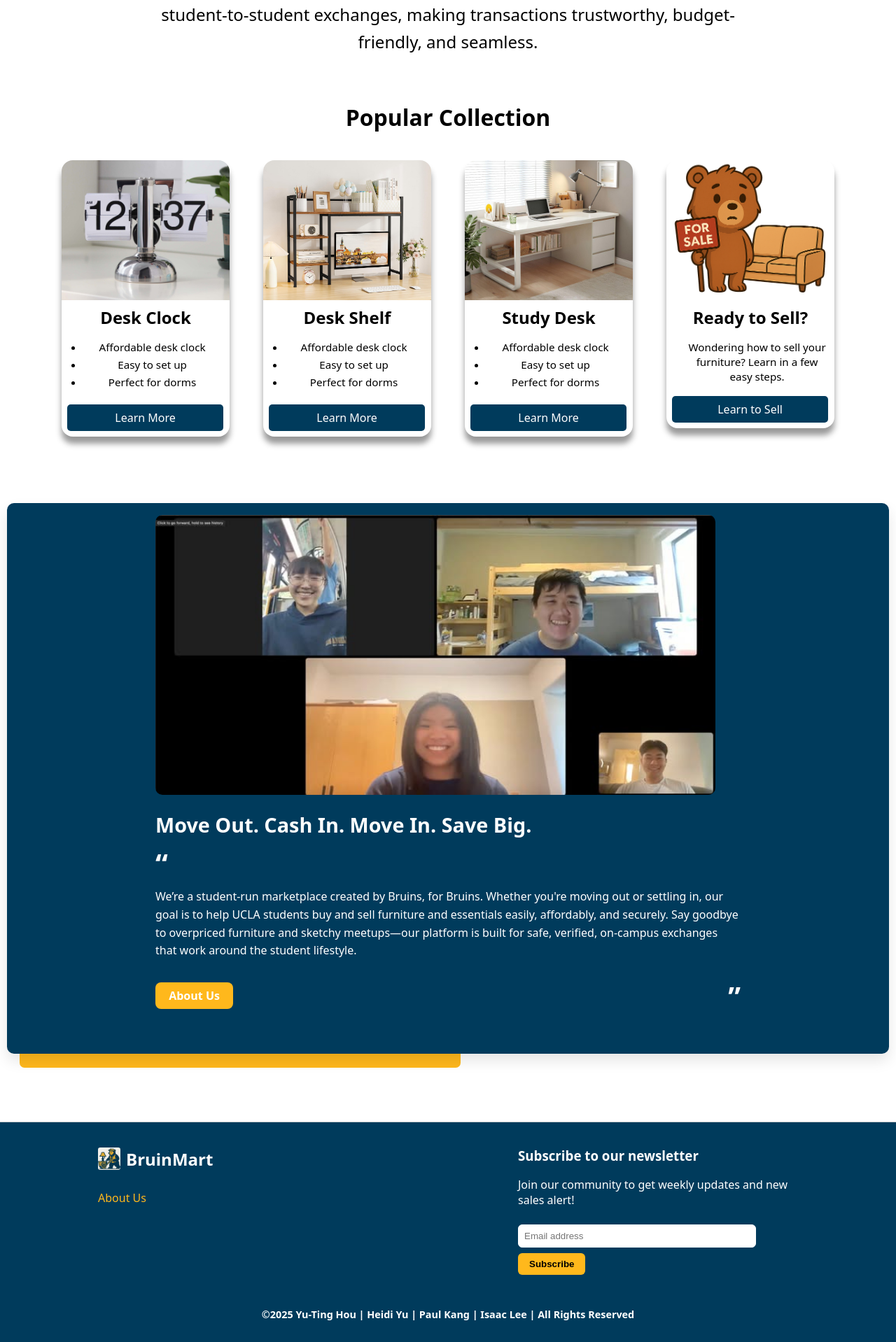
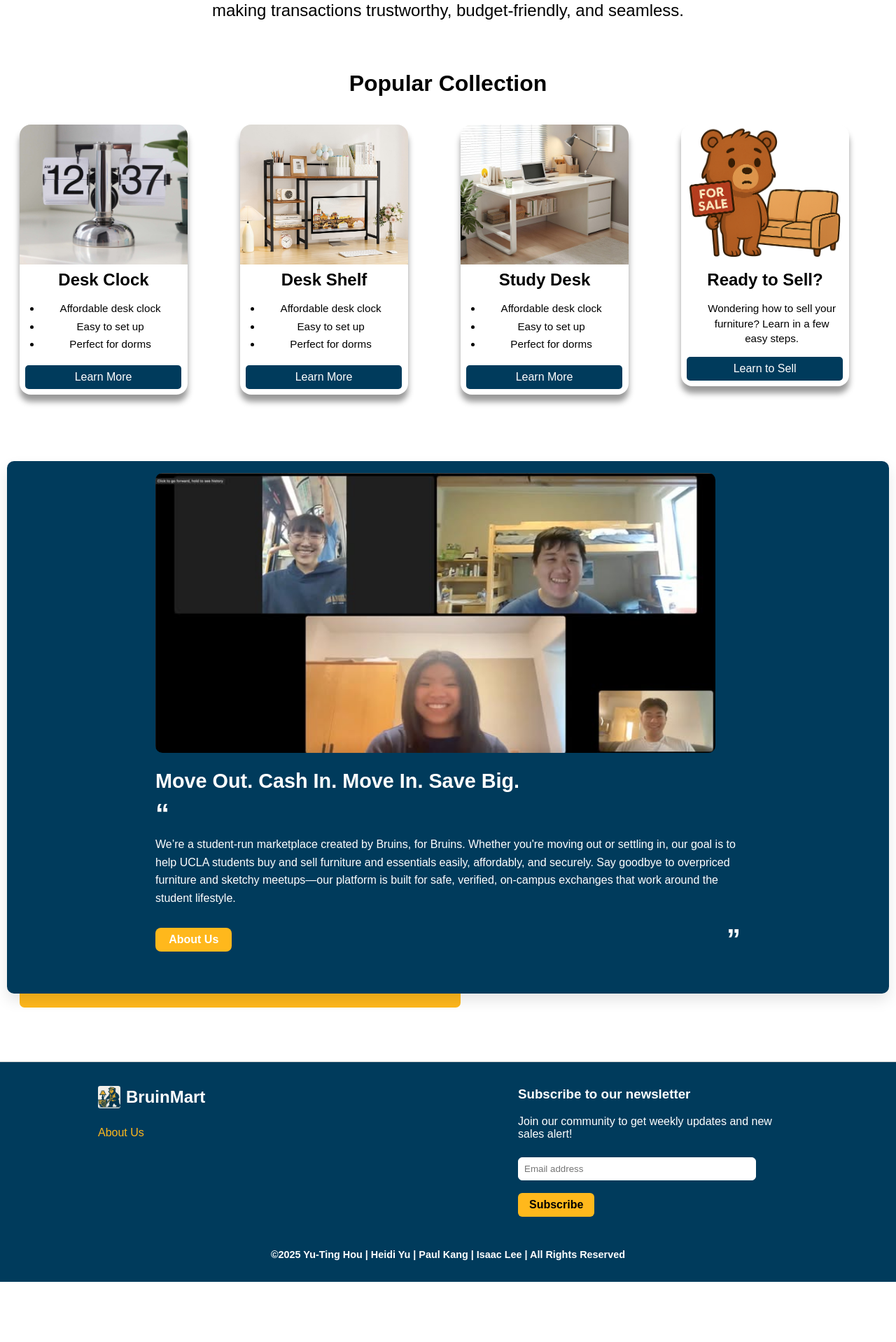
Before and after one commit to ythou00/BruinMart_Official, a React (Vite) app: page / in a window 1280 px wide. Shown: the part 931-2849 px from the top of the page at 70% size. After the commit the page ends 2763 px from the top, so only its background shows below. Built offline with nearby package versions, Linux system fonts and the light colour scheme; a web font is replaced by a local one.

Commit message:
added the styling from jsx to css page

```diff
--- a/src/component/searchPage.css
+++ b/src/component/searchPage.css
@@ -41,3 +41,116 @@
   .space-holder {
     margin-top: 2rem;
   }
+
+
+body {
+  margin: 0;
+  font-family: Arial, sans-serif;
+  background-color: white;
+  color: black;
+}
+
+.search-title {
+  text-align: center;
+  font-size: 2rem;
+  margin-bottom: 20px;
+}
+
+.filters {
+  display: flex;
+  justify-content: center;
+  gap: 20px;
+  margin-bottom: 30px;
+}
+
+.filters label {
+  margin-right: 8px;
+  font-weight: bold;
+}
+
+.filters select {
+  padding: 6px 10px;
+  font-size: 1rem;
+  border-radius: 4px;
+  border: 1px solid #ccc;
+}
+
+.card-grid {
+  display: grid;
+  grid-template-columns: repeat(auto-fill, minmax(250px, 1fr));
+  gap: 20px;
+  padding: 0 20px;
+}
+
+.item-card-container {
+  border: 1px solid #ccc;
+  border-radius: 8px;
+  padding: 15px;
+  background-color: white;
+  display: flex;
+  flex-direction: column;
+  align-items: center;
+}
+
+.item-card-container img {
+  width: 100%;
+  height: 150px;
+  object-fit: cover;
+  border-radius: 8px;
+  margin-bottom: 10px;
+}
+
+.item-card-container h2 {
+  margin: 10px 0 5px;
+}
+
+.item-card-container p {
+  margin: 5px 0;
+}
+
+button {
+  background-color: #1a3552;
+  color: white;
+  border: none;
+  border-radius: 12px;
+  padding: 12px 24px;
+  font-size: 16px;
+  cursor: pointer;
+  transition: background-color 0.3s;
+  margin-top: 10px;
+}
+
+button:hover {
+  background-color: #0056b3;
+}
+
+button.close-button {
+  background-color: #ccc;
+  color: black;
+}
+
+button.close-button:hover {
+  background-color: #999;
+  color: black;
+}
+
+.expanded-item {
+  max-width: 600px;
+  margin: 0 auto;
+  border: 1px solid #ccc;
+  padding: 20px;
+  border-radius: 8px;
+  box-shadow: 0 0 10px rgba(0,0,0,0.1);
+  background-color: white;
+}
+
+.expanded-item img {
+  width: 100%;
+  height: auto;
+  margin-bottom: 15px;
+  object-fit: cover;
+}
+
+.space-holder {
+  height: 80px;
+}
```
